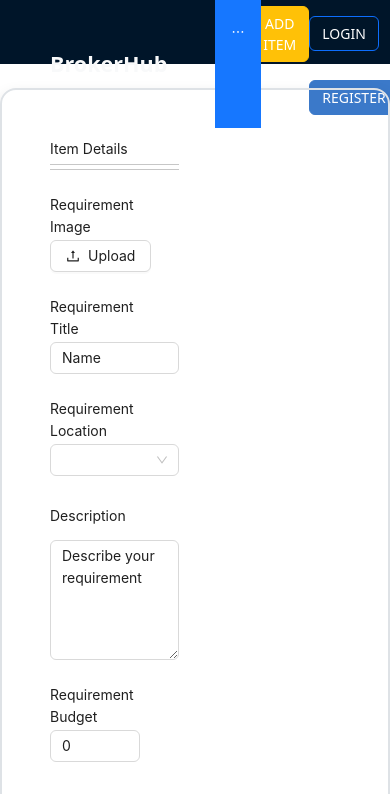
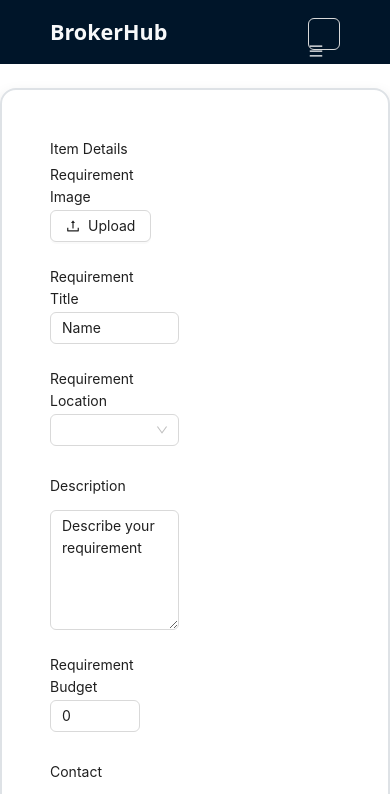
Before and after one commit to VAIJ-TEJAS/BrokersHub_React_Frontend, a React (Vite) app: page /AddItem in a window 390 px wide. Shown: the top 794 px of the page. Built offline with nearby package versions, Linux system fonts and the light colour scheme.

Commit message:
Made navbar responsive

```diff
--- a/src/App.tsx
+++ b/src/App.tsx
@@ -12,7 +12,7 @@ function App() {
           <Route path="/" element={<Navigate to={"home"} />} />
           <Route path="/home" element={<ListingPage />} />
           <Route path="/AddItem" element={<AddItem />} />
-          <Route path="/Listing" element={<ListingPage />} />
+          <Route path="/Listing" element={<HomePage />} />
         </Routes>
       </Router>
     </>
--- a/src/Pages/AddItem.tsx
+++ b/src/Pages/AddItem.tsx
@@ -82,8 +82,6 @@ const AddAuction = () => {
                             className='p-5 col-7'
                         >
                             <div className='text-4xl font-medium text-[#002766] mb-1'>Item Details</div>
-                            <hr className='mb-1' />
-                            <hr className='mb-4' />
 
                             <Form.Item
                                 label='Requirement Image'
--- a/src/components/BrokerWebsiteLayout.tsx
+++ b/src/components/BrokerWebsiteLayout.tsx
@@ -24,9 +24,8 @@ const BrokerWebsiteLayout: React.FC<Props> = ({ children }) => {
       <Layout>
         <Layout className='d-flex align-items-center' style={{ padding: '0 24px 24px' }}>
           <Content
-            className="site-layout-background col-md-9"
+            className="site-layout-background col-md-9 mt-5"
             style={{
-              padding: 24,
               margin: 0,
               minHeight: 280,
             }}
--- a/src/components/ItemCard.tsx
+++ b/src/components/ItemCard.tsx
@@ -33,7 +33,7 @@ const ItemCard: React.FC<Props> = ({ item }) => {
   return (
     <Card
       hoverable
-      style={{ width: 300, margin: '16px' }}
+      style={{ width: 270, margin: '16px' }}
       cover={item.image !== '' ? <img alt={item.title} src={item.image} /> : ''}
       className='border border-light overflow-hidden'
     >
--- /dev/null
+++ b/src/components/Navbar.css
@@ -0,0 +1,26 @@
+
+.navbar-drop{
+    background-color: transparent;
+    color: white;
+    /* width: 50px !important; */
+}
+
+.onBig{
+    display: none;
+}
+
+.navbar-drop:hover{
+    background-color: white;
+    color: black;
+}
+
+
+@media (max-width: 800px) {
+    .onShort{
+        display: none;
+    }
+
+    .onBig{
+        display: block;
+    }
+}
--- a/src/components/Navbar.tsx
+++ b/src/components/Navbar.tsx
@@ -1,8 +1,10 @@
 import {useState} from 'react'
-import { Menu, Modal } from 'antd';
+import { Menu, Modal, Button, Tooltip, Drawer } from 'antd';
+import { MenuOutlined } from '@ant-design/icons';
 import Autentication from './Authentication';
 import { Link } from 'react-router-dom';
 import { Layout } from 'antd';
+import './Navbar.css'
 
 const { Header } = Layout;
 
@@ -14,22 +16,30 @@ const menuItems = [
 
 export default function Navbar() {
     const [defaultTab, setDefaultTab] = useState('1')
+    const [open, setOpen] = useState(false);
     const [modalVisible, setModalVisible] = useState(false);
 
     const showModal = () => {
       setModalVisible(true);
     };
 
-    const handleOk = () => {
-      setModalVisible(false);
-    };
-
     const handleCancel = () => {
       setModalVisible(false)
     };
+
+    const showDrawer = () => {
+      setOpen(true);
+    };
+
+    const onClose = () => {
+      setOpen(false);
+    };
+
     return (
-      <Header>
-        <div className='d-flex flex-row align-items-evenly text-light'>
+      <>
+      <Header className=''>
+        <div className='position-relative top-50 start-50 translate-middle'>
+        <div className='my-auto d-flex flex-row justify-content-center align-items-center text-light'>
             <Modal title="Authentication"
                 open={modalVisible}
                 onCancel={handleCancel}
@@ -37,23 +47,52 @@ export default function Navbar() {
                 <Autentication defaultTab={defaultTab} />
             </Modal>
           <h2 className='my-auto me-5 fs-4'><strong>BrokerHub</strong></h2>
-          {/* <Menu theme="dark" mode="horizontal" defaultSelectedKeys={['1']} style={{ width: '12%' }} items={menuItems}></Menu> */}
-          <Menu theme="dark" mode="horizontal" defaultSelectedKeys={['1']} style={{ width: '12%' }}>
+          <div></div>
+          <Menu className='onShort' theme="dark" mode="horizontal" defaultSelectedKeys={['1']} style={{ width: '12%' }}>
             {menuItems.map(item => (
                 <Menu.Item key={item.key} className={location.pathname === item.link ? 'ant-menu-item-selected' : ''}>
                     <Link to={item.link}>{item.label}</Link>
                 </Menu.Item>
             ))}
-        </Menu>
-          <div>
-            <Link to='/AddItem' className='btn btn-warning'>Add Item</Link>
+          </Menu>
+          <div className='onShort'>
+            <Link to='/AddItem' className='btn btn-warning'>Add Requirement</Link>
           </div>
-          <div className='ms-auto'>
-            <button className='me-3 btn btn-outline-primary' onClick={showModal}>Login</button>
-            <button className='btn btn-primary' onClick={showModal}>Register</button>
+          <div className='ms-auto d-flex align-items-center'>
+            <div className='onShort'>
+              <button className='me-3 btn btn-outline-primary' onClick={showModal}>Login</button>
+              <button className='btn btn-primary' onClick={showModal}>Register</button>
+            </div>
+            <Tooltip className='onBig'>
+              <Button onClick={showDrawer} className='ms-3 mt-1 navbar-drop' icon={<MenuOutlined className='w-100' width={'100px'} />} />
+            </Tooltip>
           </div>
         </div>
+        </div>
+
+
       </Header>
+        <Drawer width={'260px'} title="BrokerHub" onClose={onClose} open={open}>
+          <div className='mb-3'>
+            <button className='btn btn-primary w-100' onClick={showModal}>Register</button>
+          </div>
+          <div className='my-3'>
+            <button className='btn btn-outline-primary w-100 text-dark' onClick={showModal}>Login</button>
+          </div>
+
+          <ul className='mt-4'>
+            <hr />
+            <li className='py-2 ps-2'>
+            <Link to="/home"><strong>Home</strong></Link>
+            </li>
+            <hr />
+            <li className='py-2 ps-2'>
+              <Link to="/AddItem"><strong>Add Requirement</strong></Link>
+            </li>
+            <hr />
+          </ul>
+      </Drawer>
+      </>
 
     )
 }
```
